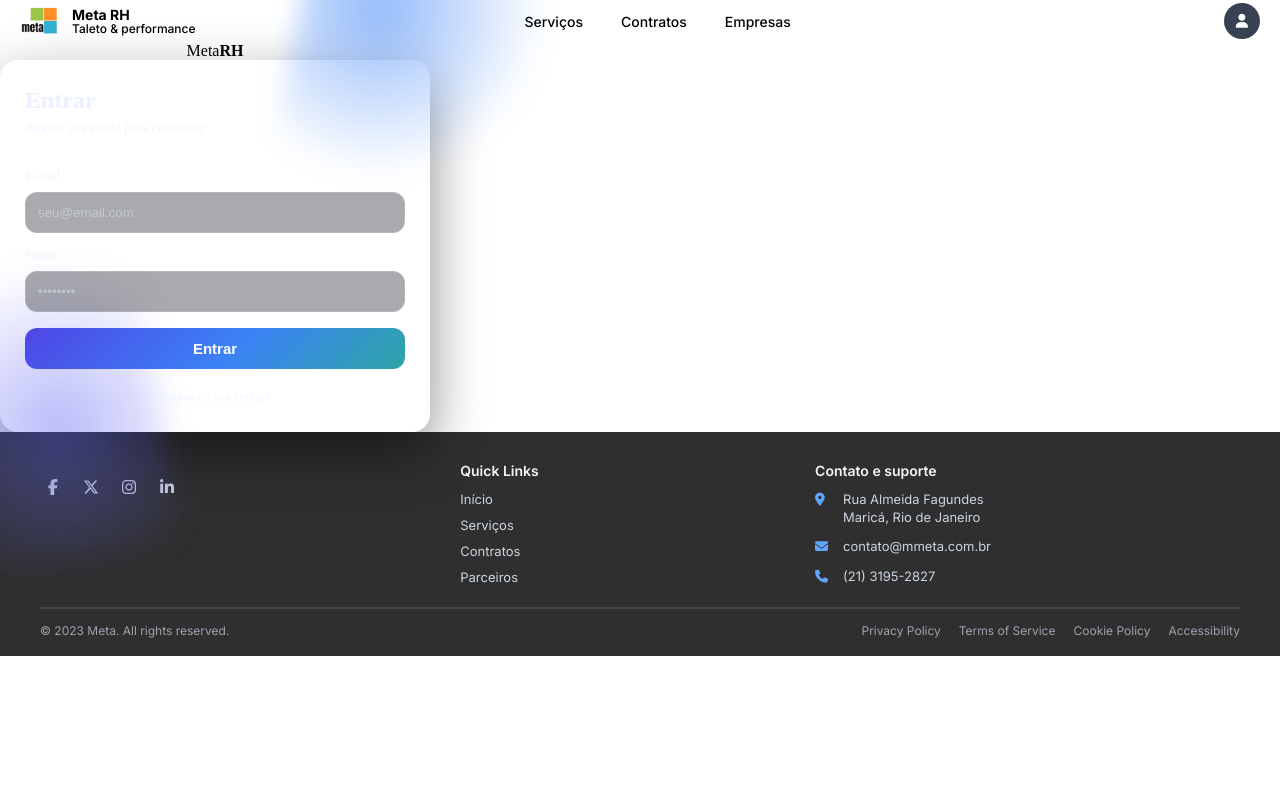
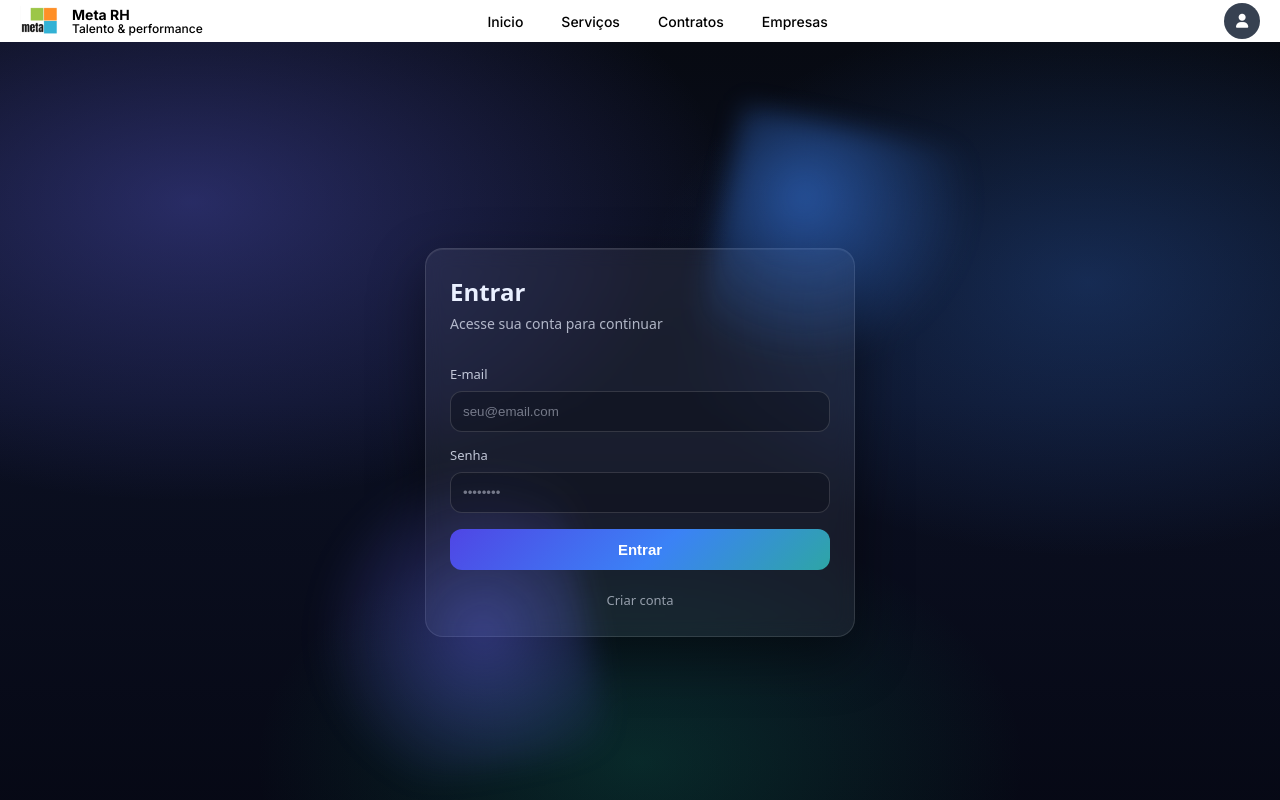
Before and after one commit to BFDnodejs/ProjetoIntegrador_front, an Angular app: page / in a window 1280 px wide. Shown: the top 800 px of the page. Built offline with nearby package versions, Linux system fonts and the light colour scheme.

Commit message:
atualizar login

```diff
--- a/src/app/Base/header/header.component.html
+++ b/src/app/Base/header/header.component.html
@@ -6,13 +6,14 @@
         <img src="logo.png" alt="Meta RH" class="logo" />
         <div class="company-text">
           <span class="company-name">Meta RH</span>
-          <span class="company-subtitle">Taleto & performance</span>
+          <span class="company-subtitle">Talento & performance</span>
         </div>
       </div>
     </div>
 
     <!-- Centro: menu desktop -->
     <nav class="menu menu-desktop" style="margin-right: 12%;">
+      <a routerLink="/home">Inicio</a>
       <a routerLink="/service-company" >Serviços</a>
       <a routerLink="/contract" >Contratos</a>
       <a routerLink="/companies">Empresas</a>
@@ -28,7 +29,7 @@
       </label>
 
       <div class="user-avatar" aria-label="Usuário">
-       <i class="fa-solid fa-user"></i>
+       <i routerLink="/login" class="fa-solid fa-user"></i>
       </div>
 
       <!-- Menu mobile -->
--- a/src/app/Base/header/header.component.ts
+++ b/src/app/Base/header/header.component.ts
@@ -1,8 +1,9 @@
 import { Component } from '@angular/core';
+import { RouterModule } from '@angular/router';
 
 @Component({
   selector: 'app-header',
-  imports: [],
+  imports: [RouterModule],
   templateUrl: './header.component.html',
   styleUrl: './header.component.css'
 })
--- a/src/app/login/login.component.html
+++ b/src/app/login/login.component.html
@@ -1,8 +1,5 @@
-
+<div class="page-login">
 <main class="login-container">
-  <div class="brand-header">
-    <span class="logo-icon">Meta</span> <strong>RH</strong>
-  </div>
 
   <section class="login-box">
     <header class="login-header">
@@ -46,7 +43,8 @@
     </form>
 
     <footer class="login-footer">
-      <a href="#">Esqueceu sua senha?</a>
+      <a routerLink="/sign-up-login" >Criar conta</a>
     </footer>
   </section>
 </main>
+</div>
--- a/src/app/sign-up-login/sign-up-login.component.html
+++ b/src/app/sign-up-login/sign-up-login.component.html
@@ -2,9 +2,6 @@
 <div class="page-login">
 
   <main class="login-container">
-    <div style="margin-bottom: 18px; font-weight: 800; letter-spacing: 2px; color: #ff8a00;">
-      META RH
-    </div>
 
     <section class="login-box">
 
```
